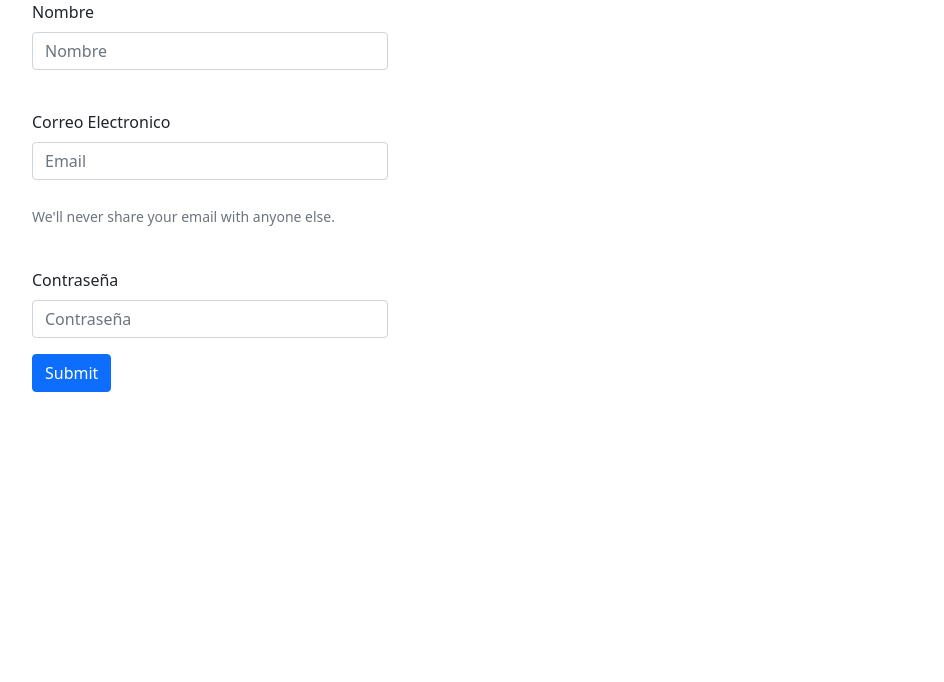
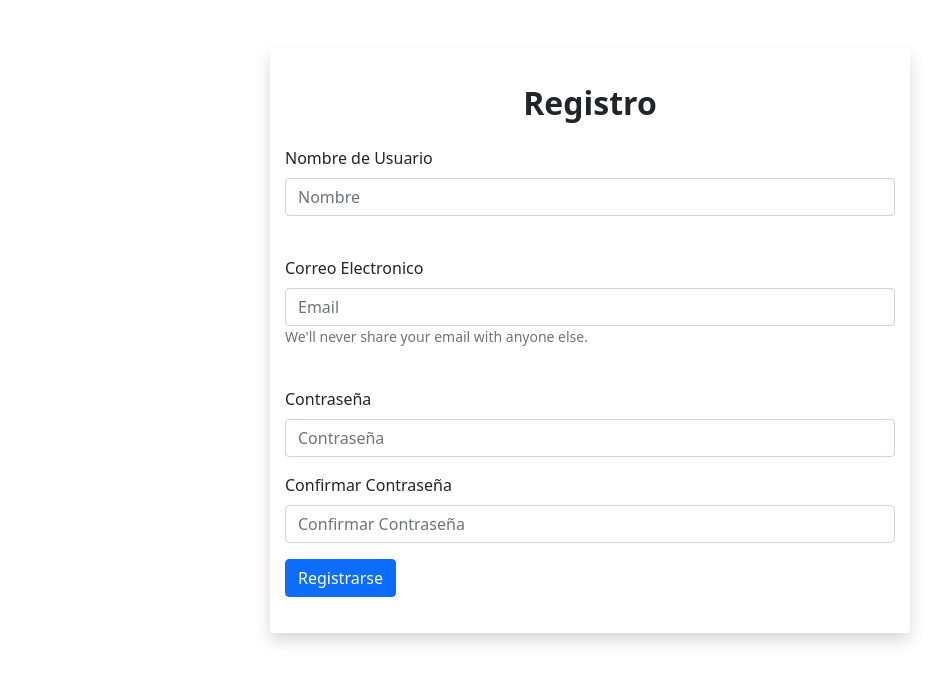
Before and after one commit to JeG99/Amai-Bakeshop-front, a React (Create React App) app: page /signup in a window 1280 px wide. Shown: the top 682 px of the page, without its empty margins (50-994 px from the left). Built offline with nearby package versions, Linux system fonts and the light colour scheme; no server answers.

Commit message:
edited Profile & Signup

```diff
--- a/src/Pages/Profile.js
+++ b/src/Pages/Profile.js
@@ -1,5 +1,5 @@
 import React from "react";
-import { Card, ListGroupItem } from "react-bootstrap";
+import { Card, Container, ListGroupItem, Row, Col } from "react-bootstrap";
 import { ListGroup } from "react-bootstrap";
 import Navbar from "../components/Navbar";
 class Profile extends React.Component {
@@ -17,6 +17,9 @@ class Profile extends React.Component {
     return (
       <div>
         <Navbar />
+        <Container fluid="md">
+          <Row className="d-flexbox justify-content-md-center" style={{ marginTop: "30px" }}>
+            <Col xs={12} sm={4} md={4}>
               <Card style={{ width: "15rem" }}>
                 <Card.Img
                   style={{ width: "15rem" }}
@@ -29,14 +32,21 @@ class Profile extends React.Component {
                   <Card.Title>{this.state.profilename}</Card.Title>
                 </Card.Body>
               </Card>
-
-        {/* Espacio para el historial */}
+            </Col>
+          </Row>
+          <Row className="d-flexbox justify-content-md-center">
+            <Col className="w-75">
+              {/* Espacio para el historial de compra*/}
               <div style={{ marginTop: "30px" }}>
                 <ListGroup>
+                  <ListGroupItem><h4>Historial de ordenes</h4></ListGroupItem>
                   <ListGroupItem>Compra #1</ListGroupItem>
                   <ListGroupItem>Compra #2</ListGroupItem>
                 </ListGroup>
               </div>
+            </Col>
+          </Row>
+        </Container>
       </div>
     );
   }
--- a/src/Pages/Signup.js
+++ b/src/Pages/Signup.js
@@ -4,33 +4,80 @@ import { Form } from "react-bootstrap";
 import { Button } from "react-bootstrap";
 
 class Signup extends React.Component {
+  constructor(props){
+    super(props)
+    this.state = {
+      user_name: "",
+      email: "",
+      pass: "",
+      confirm_pass: "",
+    };
+  }
+
+  validateForm(){
+    return(
+      this.state.user_name.lenght > 0 &&
+      this.state.email.lenght > 0 &&
+      this.state.pass === this.state.confirm_pass
+    )
+  }
+
   render() {
     return (
       <>
-        <Container>
+        <Container className="w-50 mt-5 rounded shadow" style={{padding:"20px 15px 20px 15px"}}>
           <Row>
-            <Col lg={4} md={6} sm={12}>
+            <Col>
+              <h2 className="fw-bold text-center py-3">Registro</h2>
               <Form>
-                <Form.Group className="mb-3" controlId="formBasicText">
-                  <Form.Label>Nombre </Form.Label>
-                  <Form.Control type="email" placeholder="Nombre" />
+                <Form.Group className="mb-3" controlId="name">
+                  <Form.Label>Nombre de Usuario</Form.Label>
+                  <Form.Control
+                    type="email"
+                    placeholder="Nombre"
+                    value={this.state.user_name}
+                    onChange={(e) => this.setState({ user_name: e.target.value })}
+                  />
                 </Form.Group>
                 <br></br>
-                <Form.Group className="mb-3" controlId="formBasicEmail">
+                <Form.Group className="mb-3" controlId="email">
                   <Form.Label>Correo Electronico </Form.Label>
-                  <Form.Control type="email" placeholder="Email" />
+                  <Form.Control
+                    type="email"
+                    placeholder="Email"
+                    value={this.state.email}
+                    onChange={(e) => this.setState({ email: e.target.value })}
+                  />
                   <Form.Text className="text-muted">
-                    <br></br>We'll never share your email with anyone else.
+                    <p>We'll never share your email with anyone else.</p>
                   </Form.Text>
                 </Form.Group>
                 <br></br>
-                <Form.Group className="mb-3" controlId="formBasicPassword">
+                <Form.Group className="mb-3" controlId="password">
                   <Form.Label>Contraseña</Form.Label>
-                  <Form.Control type="password" placeholder="Contraseña" />
+                  <Form.Control
+                    type="password"
+                    placeholder="Contraseña"
+                    value={this.state.pass}
+                    onChange={(e) => this.setState({ pass: e.target.value })}
+                  />
+                </Form.Group>
+                <Form.Group className="mb-3" controlId="confirmPassword">
+                  <Form.Label>Confirmar Contraseña</Form.Label>
+                  <Form.Control
+                    type="password"
+                    placeholder="Confirmar Contraseña"
+                    value={this.state.confirm_pass}
+                    onChange={(e) => this.setState({ confirm_pass: e.target.value })}
+                  />
                 </Form.Group>
                 <Button variant="primary" type="submit" href="/login">
-                  Submit
+                  Registrarse
                 </Button>
+                <p>{this.state.user_name}</p>
+                <p>{this.state.email}</p>
+                <p>{this.state.pass}</p>
+                <p>{this.state.confirm_pass}</p>
               </Form>
             </Col>
           </Row>
```
Lines whose indentation alone changed are shown as unchanged.
